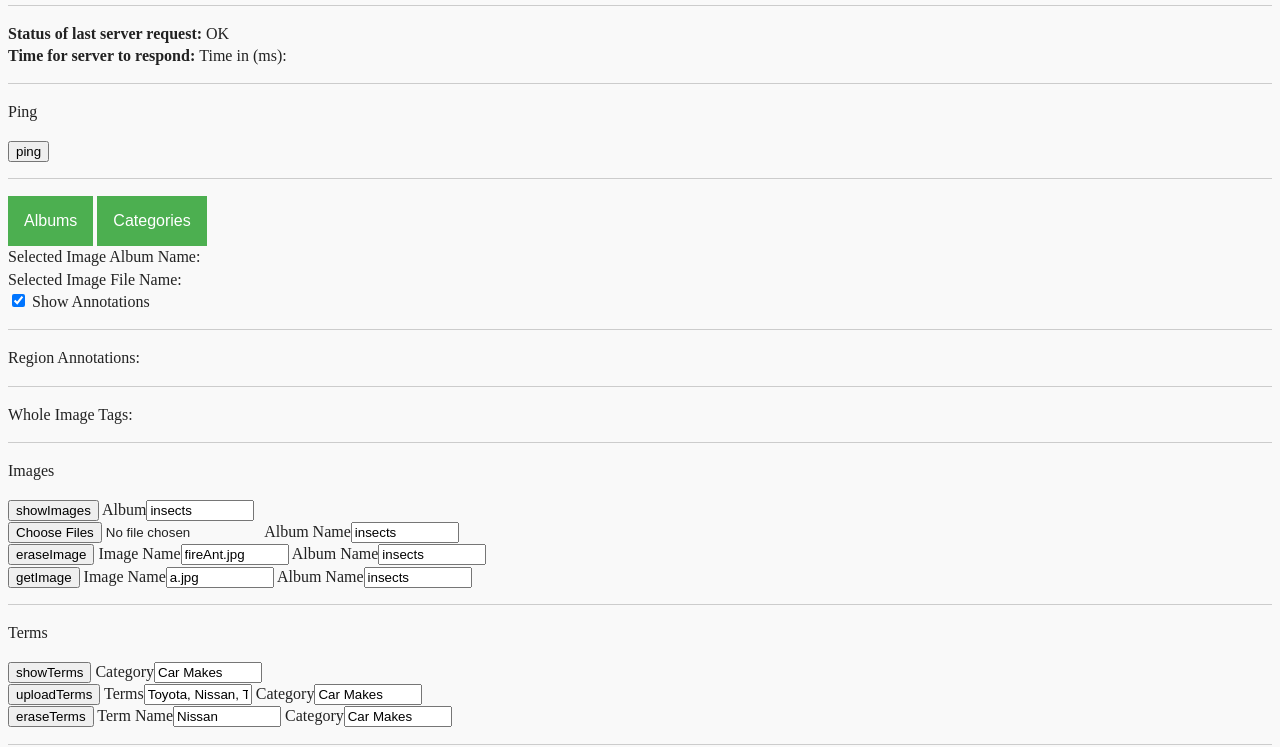
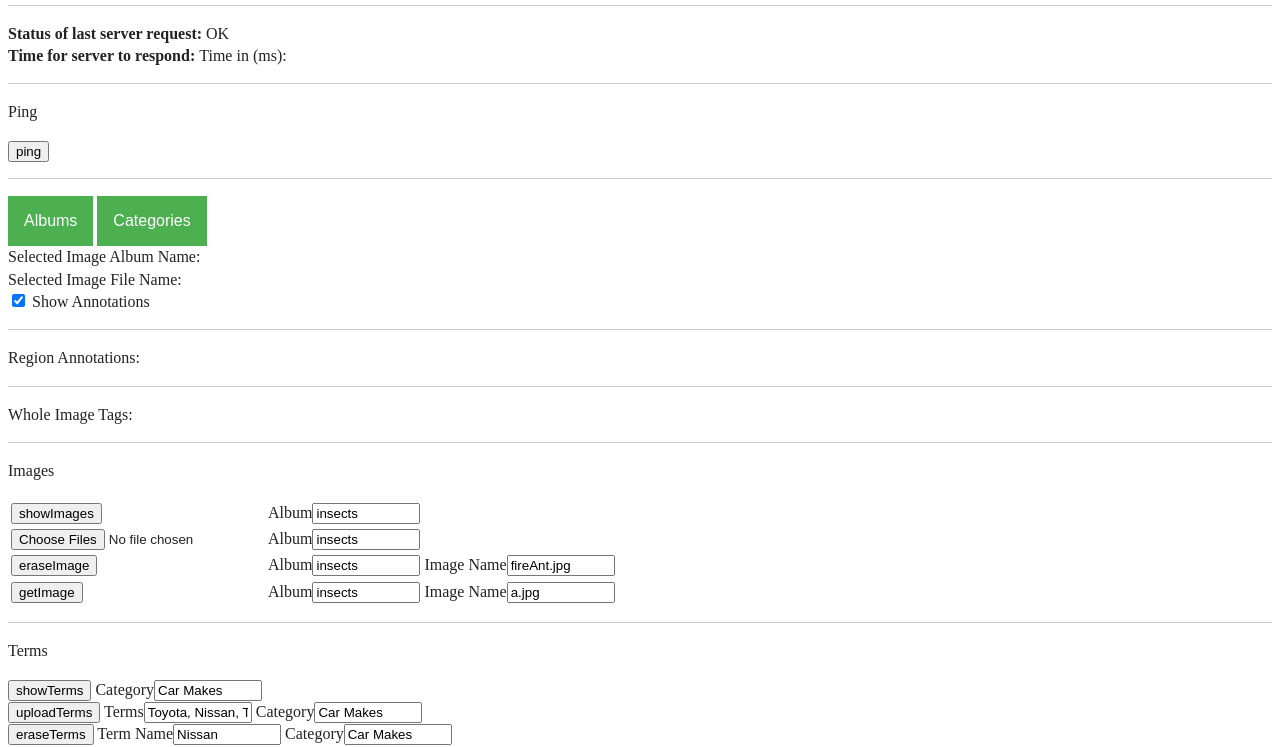
Before and after one commit to erikcorona/imageUploader, a website: page src/index.html in a window 1280 px wide. Shown: the part 83-830 px from the top of the page. Drawn offline with nearby package versions, Linux system fonts and the light colour scheme; no server answers.

Commit message:
updated UI

```diff
--- a/src/css/main.css
+++ b/src/css/main.css
@@ -12,7 +12,6 @@ html {
     color: #222;
     font-size: 1em;
     line-height: 1.4;
-    background-color: #f9f9f9;
 }
 
 .dottedBorder{
--- a/src/index.html
+++ b/src/index.html
@@ -32,8 +32,6 @@
             <label id = "pingLabel"> </label>
         </div>
         <hr>
-
-
 
         <div class="dropdown">
             <button onclick="myFunction2()" class="dropbtn">Albums</button>
@@ -72,19 +70,29 @@
         <hr>
         <div id = "imagesDiv">
             <p>Images</p>
-            <Button onclick="showImages()"> showImages </Button>
-            <label for="albumName">Album</label><input id="albumName" type="text" style="width: 100px" value="insects"/>
-            <label id = "images"> </label>
-            <br>
-            <input type="file" id="imageChooser" multiple onchange="uploadImage(this.files)">
-            <label for="uploadAlbumName">Album Name</label><input id="uploadAlbumName" type="text" style="width: 100px" value="insects"/><br>
-            <Button onclick="eraseImage()"> eraseImage </Button>
-            <label for="eraseImage">Image Name</label><input id="eraseImage" type="text" style="width: 100px" value="fireAnt.jpg"/>
-            <label for="eraseImageAlbum">Album Name</label><input id="eraseImageAlbum" type="text" style="width: 100px" value="insects"/>
-            <br>
-            <Button onclick="getImage()"> getImage </Button>
-            <label for="getImage">Image Name</label><input id="getImage" type="text" style="width: 100px" value="a.jpg"/>
-            <label for="getImageAlbum">Album Name</label><input id="getImageAlbum" type="text" style="width: 100px" value="insects"/>
+
+            <table>
+                <tr>
+                    <td><Button onclick="showImages()"> showImages </Button></td>
+                    <td><label for="albumName">Album</label><input id="albumName" type="text" style="width: 100px" value="insects"/></td>
+                    <td><label id = "images"> </label></td>
+                </tr>
+                <tr>
+                    <td><input type="file" id="imageChooser" multiple onchange="uploadImage(this.files)"></td>
+                    <td><label for="uploadAlbumName">Album</label><input id="uploadAlbumName" type="text" style="width: 100px" value="insects"/></td>
+                    <td></td>
+                </tr>
+                <tr>
+                    <td><Button onclick="eraseImage()"> eraseImage </Button></td>
+                    <td><label for="eraseImageAlbum">Album</label><input id="eraseImageAlbum" type="text" style="width: 100px" value="insects"/></td>
+                    <td><label for="eraseImage">Image Name</label><input id="eraseImage" type="text" style="width: 100px" value="fireAnt.jpg"/></td>
+                </tr>
+                <tr>
+                    <td><Button onclick="getImage()"> getImage </Button></td>
+                    <td><label for="getImageAlbum">Album</label><input id="getImageAlbum" type="text" style="width: 100px" value="insects"/></td>
+                    <td><label for="getImage">Image Name</label><input id="getImage" type="text" style="width: 100px" value="a.jpg"/></td>
+                </tr>
+            </table>
         </div>
         <hr>
         <div id = "termsDiv">
@@ -106,7 +114,7 @@
             <Button onclick="showAlbums()"> showAlbums </Button>
             <label id = "albums"> </label>
             <br>
-            <Button onclick="createAlbum()"> createAlbum </Button>
+            <Button onclick="createAlbum()"> createAlbum</Button>
             <label for="newAlbumName">Name</label><input id="newAlbumName" type="text" style="width: 100px" value="insects"/><br>
             <Button onclick="eraseAlbum()"> eraseAlbum </Button>
             <label for="eraseAlbumName">Name</label><input id="eraseAlbumName" type="text" style="width: 100px" value="insects"/>
```
